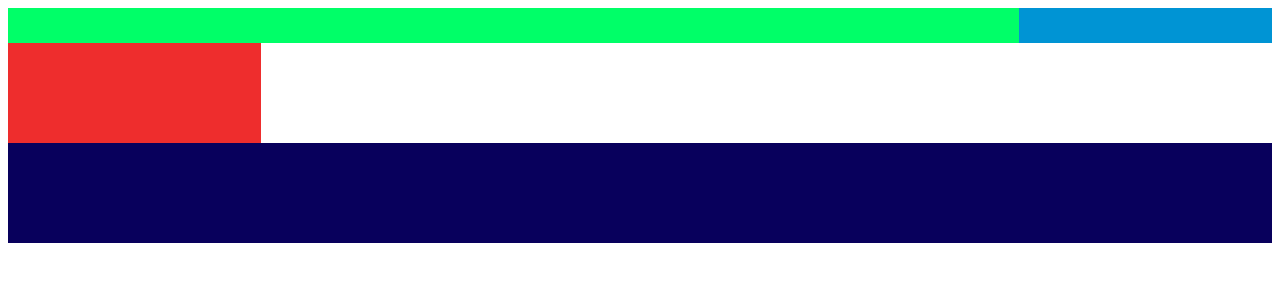
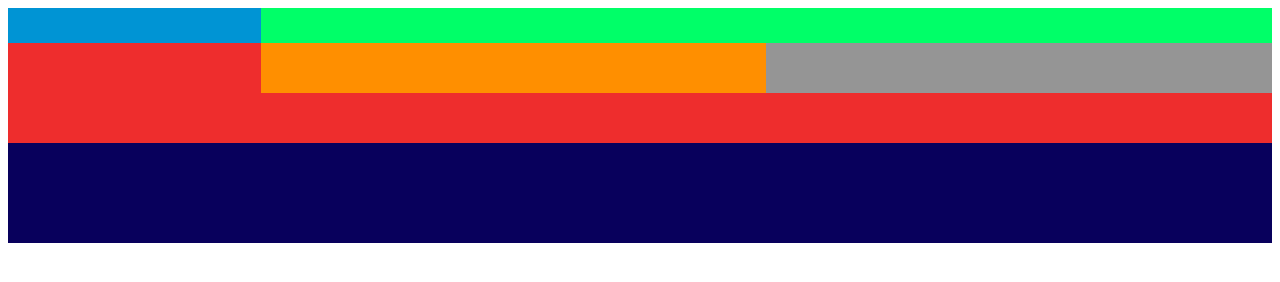
Before and after one commit to DamienPoix/Exercice-html-6, a plain HTML site: page index.html in a window 1280 px wide. Drawn offline with Linux system fonts and the light colour scheme.

Commit message:
2eme ligne de couleur terminé

```diff
--- a/index.html
+++ b/index.html
@@ -9,7 +9,13 @@
   <div id="rcyan">
   <div id="rbleuc"></div>
   </div>
-  <div id="rrouge" ></div>
+      <div id="rrouge" >
+      <div id="rgris"></div>
+      <div id="rorangec"></div>
+     </div>
+  <div id="rrouge2">
+
+  </div>
   <div id="rbleuf"></div>
   </body>
 </html>
--- a/style.css
+++ b/style.css
@@ -4,8 +4,8 @@
   background: #00ff68 ;
 }
 #rrouge {
-  width:20%;
-  height:100px;
+  width:100%;
+  height:50px;
   background:   #ee2d2d ;
 }
 #rbleuf {
@@ -14,8 +14,29 @@
   background:  #08005c ;
 }
 #rbleuc {
-  float: right;
   width: 20% ;
   height:35px ;
   background: #0094d4 ;
 }
+ #rorangec{
+   float: right;
+   width: 40%;
+   height: 50px;
+   background:  #ff8f00 ;
+ }
+#rgris{
+  float: right;
+  width: 40%;
+  height: 50px;
+  background:  #959595 ;
+}
+#rrouge2 {
+  width:100%;
+  height:50px;
+  background:   #ee2d2d ;
+}
+#rjaune{
+  width: 26% ;
+  height: 50px;
+  background:  #ff9700 ;
+}
```
